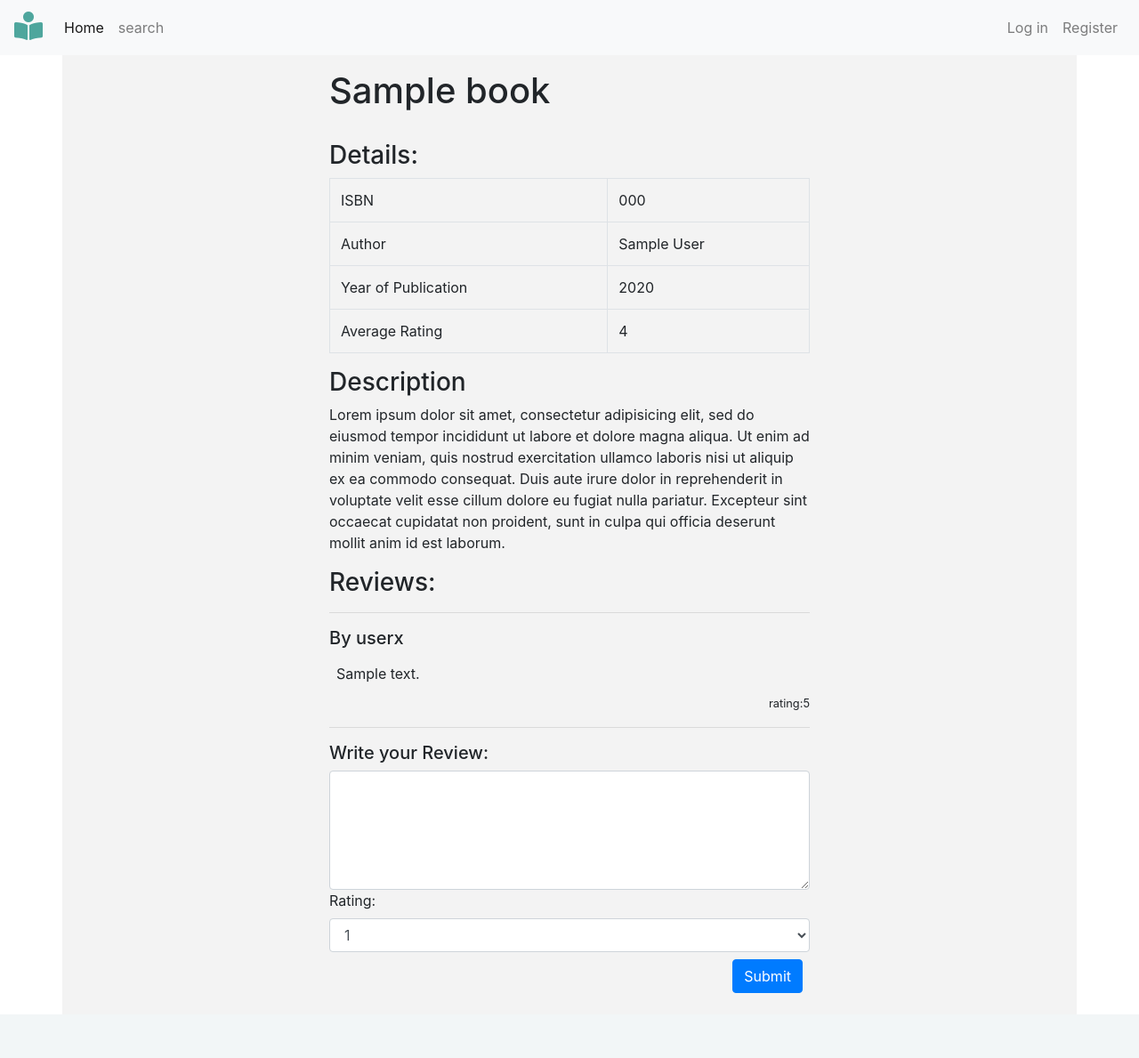
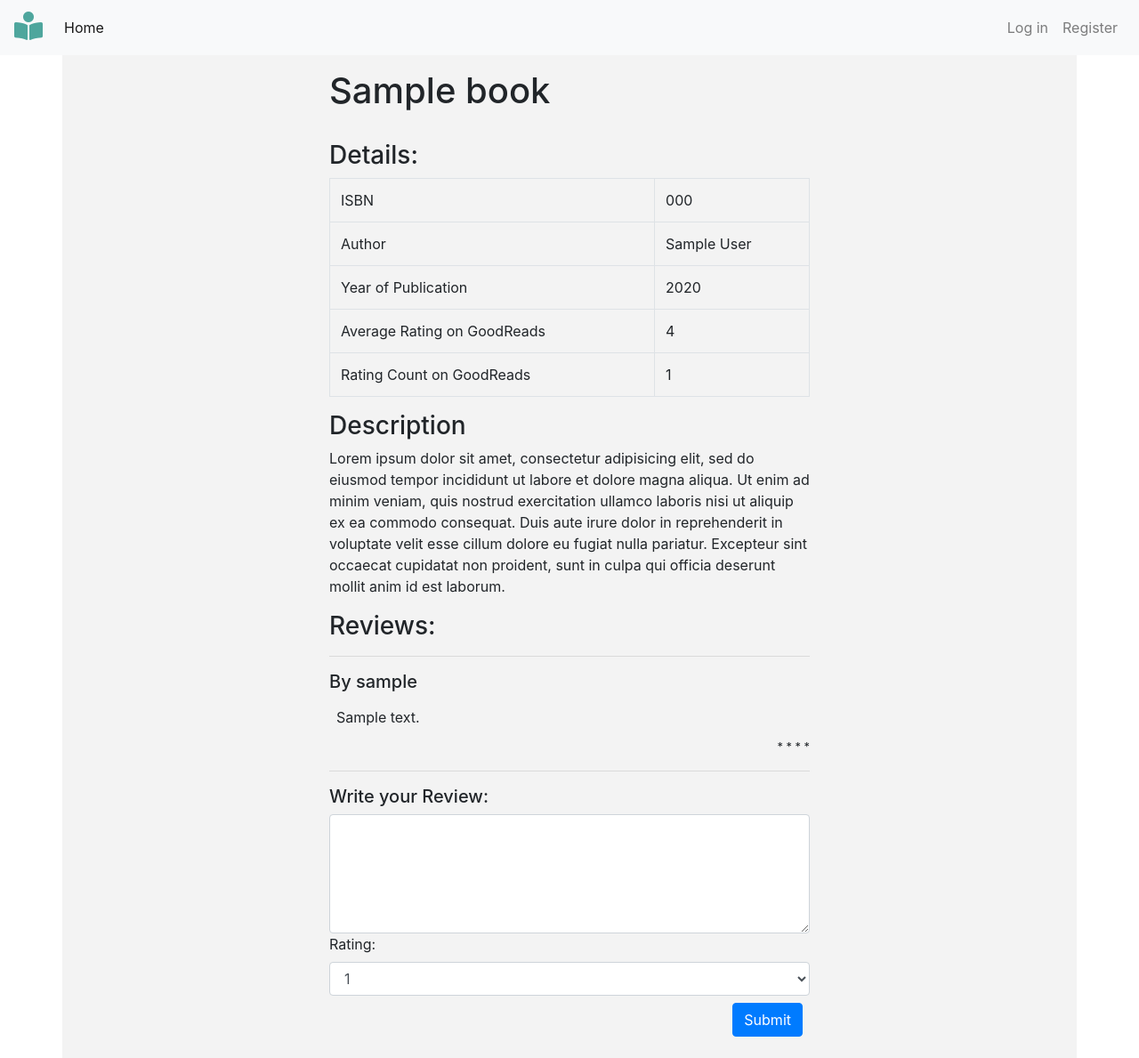
Before and after one commit to SeSartaj/cs50w_project1, a Flask app: template templates/book.html in a window 1280 px wide. Shown: the whole page at 89% size. Before the commit the page ends 1140 px from the top, so only its background shows below. Run offline with Flask 2, Linux system fonts and the light colour scheme; the template is opened without the code that fills it: most values are stand-ins (such as "Sample title", 1, 10 or a date in 2020); some libraries are stand-ins or nearby versions.

Commit message:
All Requrements completed

```diff
--- a/application.py
+++ b/application.py
@@ -1,6 +1,6 @@
-import os, hashlib, random
+import os, hashlib, random, requests, json
 
-from flask import Flask, session
+from flask import Flask, session, redirect, jsonify
 from flask import render_template, request
 from flask_session import Session
 from sqlalchemy import create_engine
@@ -23,18 +23,37 @@ Session(app)
 engine = create_engine(os.getenv("DATABASE_URL"))
 db = scoped_session(sessionmaker(bind=engine))
 
-# Temporary data
-users = {"ahmad":"123"}
-
 
 @app.route("/")
 def index():
-    ## if login, continue
+    # if login, continue
     if session.get("is_login") is None:
         session["is_login"] = False
     if session.get("is_login") is True:
         return render_template("index.html", is_login=session["is_login"])
     return render_template("login.html")
+
+
+@app.route("/api/<string:isbn>")
+def book_api(isbn):
+    book = db.execute("select tb_book.title, tb_book.author, tb_book.year, tb_book.isbn, count(tb_review.review_id) as review_count, avg(tb_review.rating) as average_score from tb_book   left join tb_review on tb_book.id = tb_review.book_id where isbn = :isbn group by title, author, year, isbn", {"isbn":isbn}).fetchone()
+
+    if book is None:
+        return jsonify({"error" : "Invalid flight_id"}), 422
+
+    if book.average_score is  None:
+        book.average_score = 0
+
+    return jsonify({
+        "title": book.title,
+        "author": book.author,
+        "year": book.year,
+        "isbn": book.isbn,
+        "review_count": book.review_count,
+        "average_score": float(book.average_score)
+    })
+
+
 
 
 @app.route("/login")
@@ -53,11 +72,11 @@ def login():
 
     # Compare Name and Password with Database
     # make sure user exist
-    user =  db.execute("Select * from tb_user where username = :name", {"name":name}).fetchone()
-    if user is None:
+    session["user"] =  db.execute("Select * from tb_user where username = :name", {"name":name}).fetchone()
+    if session["user"] is None:
         return "User does not exist"
     # make sure password is correct
-    if user.password != hash_password:
+    if session["user"].password != hash_password:
         return "password is wrong"
     session["is_login"] = True
     return render_template("index.html", is_login=session["is_login"])
@@ -80,35 +99,56 @@ def register():
     try:
         db.execute("insert into tb_user (username, password) values (:username, :password)", {"username":name, "password":hash_password})
         db.commit()
-        session["is_login"] = True
-        return render_template("index.html")
+        return render_template("login.html")
     except RuntimeError:
         return "There was a problem, please try again"
 
-@app.route("/book/<string:isbn>", methods=["GET"])
+@app.route("/book/<string:isbn>", methods=["GET", "POST"])
 def book(isbn):
-    book = db.execute("select * from tb_book where isbn = :isbn", {"isbn":isbn}).fetchone()
 
-    if book is None:
-        return render_template("error.html", message="The book you are looking is not found")
-    reviews = ["Very nice book", "must read bok", "Lorem ipsum dolor sit amet, consectetur adipisicing elit, sed do eiusmod tempor incididunt ut labore et dolore magna aliqua. Ut enim ad minim veniam, quis nostrud exercitation ullamco laboris nisi ut aliquip ex ea commodo consequat. Duis aute irure dolor in reprehenderit in voluptate velit esse cillum dolore eu fugiat nulla pariatur.", " Excepteur sint occaecat cupidatat non proident, sunt in culpa qui officia deserunt mollit anim id est laborum."]
-    return render_template("book.html", book=book, reviews=reviews, is_login=session["is_login"])
-@app.route("/book/<string:isbn>", methods=["POST"])
-def rating(isbn):
-    session["rating5"] = request.form.get("rating5")
-    session["rating_text"] = request.form.get("rating_text")
+    if request.method == "GET":
+        session["book"] = db.execute("select * from tb_book where isbn = :isbn", {"isbn":isbn}).fetchone()
 
-    if session["is_login"] is False:
-        return render_template("error.html", text="In order to make reviews, you must login first. Click <a href='{ url_for(\"login\") }}'>here</a> to login")
+        if session["book"] is None:
+            return render_template("error.html", message="The book you are looking is not found")
 
-    db.execute("insert into tb_rating (book_id, user_id, rating, review_text) values ")
+        reviews = db.execute("select tb_review.rating, tb_review.review_text, tb_user.username from tb_review inner join tb_user on tb_review.user_id = tb_user.id where tb_review.book_id = :book_id", {"book_id":session["book"].id})
+        res = requests.get("https://www.goodreads.com/book/review_counts.json", params={"key" : os.getenv("grKey"), "isbns" : isbn})
+        if res.status_code != 200:
+            return render_template("error.html", text= "API does not work. {}".format(res.status_code))
+        res = res.json()
+        average_rating = res["books"][0]["average_rating"]
+        ratings_count = res["books"][0]["ratings_count"]
 
+        return render_template("book.html", book=session["book"], reviews=reviews, is_login=session["is_login"], average_rating = average_rating, ratings_count=ratings_count)
+
+    elif request.method == "POST":
+        session["rating5"] = request.form.get("rating5")
+        session["rating_text"] = request.form.get("rating_text")
+
+        if session["is_login"] is False:
+            return render_template("error.html", text="In order to make reviews, you must login first.")
+
+        # One review per user
+        review_count = db.execute("select count(*) from tb_review where user_id = :user_id and book_id = :book_id", {"user_id":session["user"].id, "book_id":session["book"].id}).fetchone()[0]
+        if review_count > 0:
+            return render_template("error.html", text = "Sorry, One user cannot submit more than one review. ")
+        # try:
+        #     db.execute("UPDATE table tb_review set rating = :rating, review_text = :review_text where book_id = :book_id and user_id = :user_id;", {"rating":session["rating5"], "review_text":session["rating_text"], "book_id":session["book"].id, "user_id" = session["user"].id})
+        #     return redirect("/bok/{}".format(isbn))
+        # except:
+        try:
+            db.execute("insert into tb_review (book_id, user_id, rating, review_text) values(:book_id, :user_id, :rating, :review_text)", {"book_id":session["book"].id, "user_id":session["user"].id, "rating":session["rating5"], "review_text":session["rating_text"]})
+            db.commit()
+            return redirect('/book/'+ isbn)
+        except RuntimeError:
+            return render_template("error.html", text="We couldn't save your review. Try again later");
 
 
 @app.route("/Logout")
 def logout():
     session["is_login"] = False
-    return render_template("login.html")
+    return redirect("/login")
 
 
 @app.route("/search", methods=["POST"])
--- a/templates/book.html
+++ b/templates/book.html
@@ -25,8 +25,12 @@
             <td>{{ book.year }}</td>
           </tr>
           <tr>
-            <td>Average Rating</td>
-            <td>{{ book.rating }}</td>
+            <td>Average Rating on GoodReads</td>
+            <td>{{ average_rating }}</td>
+          </tr>
+          <tr>
+            <td>Rating Count on GoodReads</td>
+            <td>{{ ratings_count }}</td>
           </tr>
         </table>
 
@@ -36,9 +40,14 @@
         <h3>Reviews:</h3>
         <hr>
         {% for review in reviews %}
-        <h5>By userx</h5>
-        <p class="p-2 m-0">{{ review }}</p>
-        <p style="text-align:right"class="pt-0 mt-0"><small>rating:5</small></p>
+        <h5>By {{ review.username }}</h5>
+        <p class="p-2 m-0">{{ review.review_text }}</p>
+
+        <p style="text-align:right"class="pt-0 mt-0"><small>
+          {% for x in range(review.rating) %}
+            *
+          {% endfor %}
+        </small></p>
         <hr>
         {% endfor %}
 
--- a/templates/layout.html
+++ b/templates/layout.html
@@ -30,9 +30,6 @@
             <li class="nav-item active">
               <a class="nav-link" href="/">Home <span class="sr-only">(current)</span></a>
             </li>
-            <li class="nav-item">
-              <a class="nav-link" href="search">search</a>
-            </li>
 
 
           </ul>
@@ -43,7 +40,7 @@
           {% if is_login == 1 %}
           <ul class="navbar-nav">
             <li class="nav-item float-right">
-              <a class="nav-link" href="{{ url_for('logout')}}">Logout</a>
+              <a class="nav-link" href="{{ url_for('logout') }}">Logout</a>
             </li>
           </ul>
           {% else %}
```
Also changed, not shown: 11 other files.
